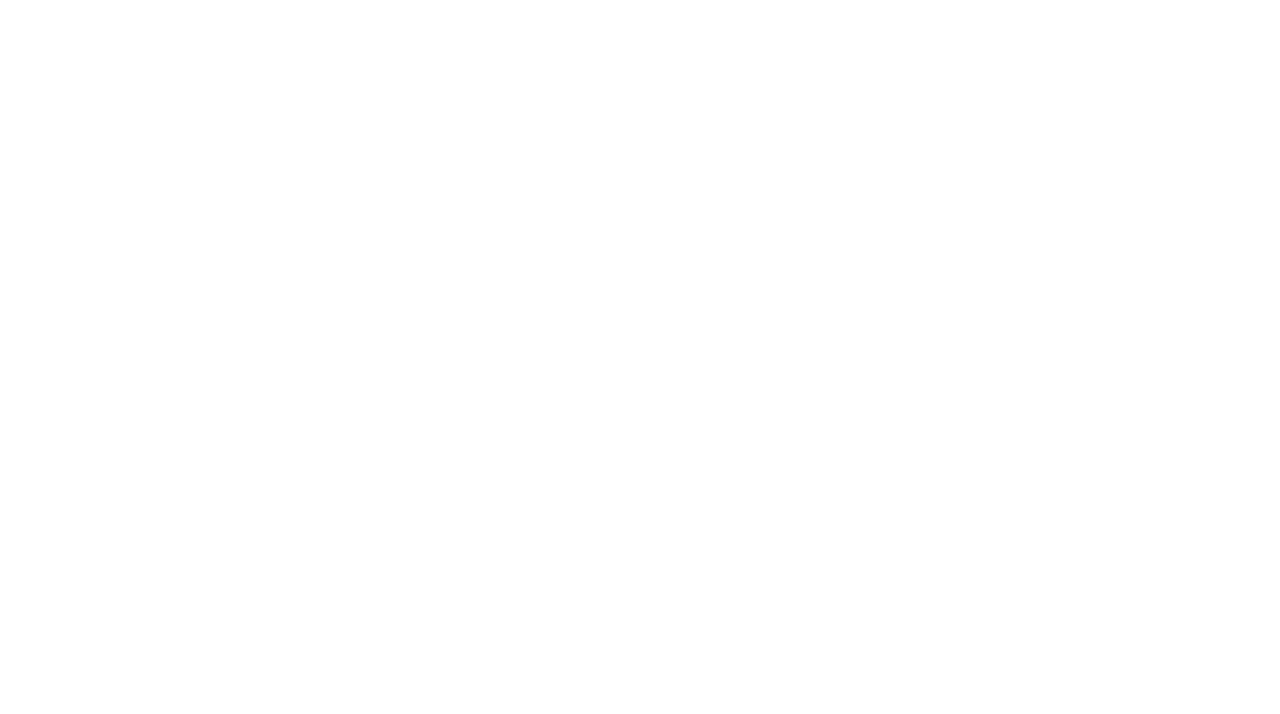
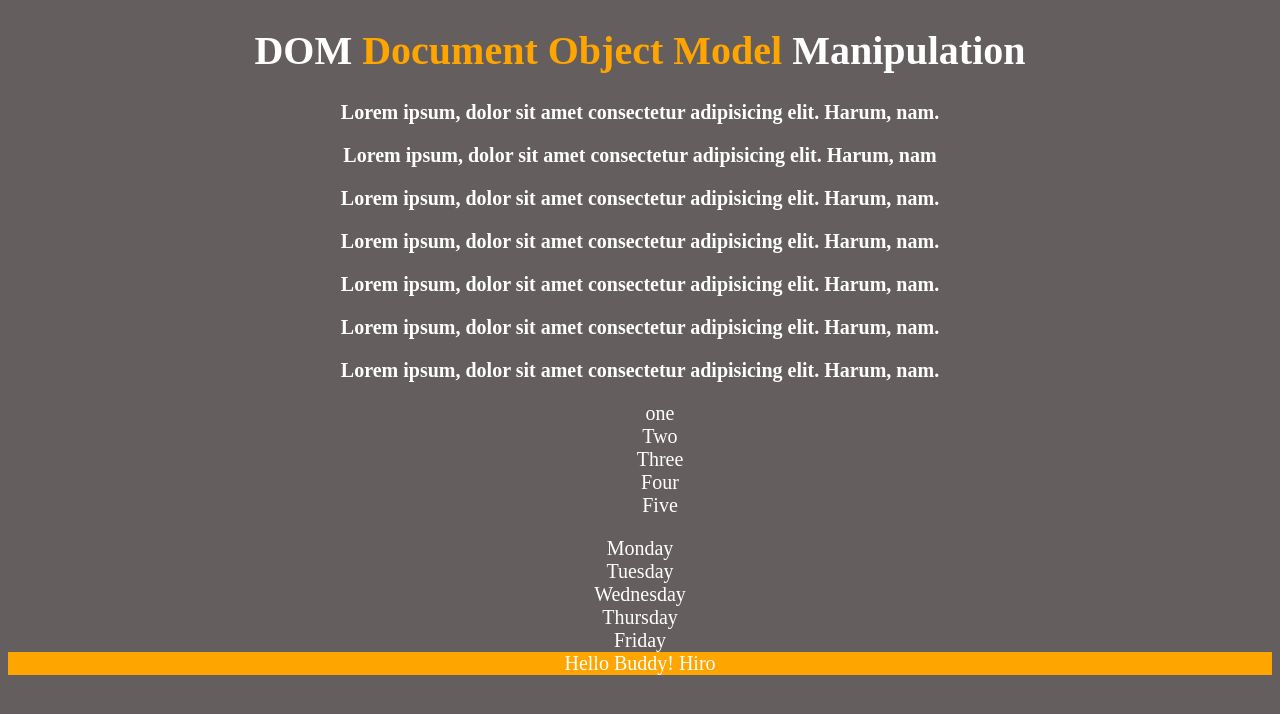
Before and after one commit to Amanpiyush/Javascript-CRC, a plain HTML site: page Index.html in a window 1280 px wide. Drawn offline with Linux system fonts and the light colour scheme.

Commit message:
DOM Manipulation

```diff
--- /dev/null
+++ b/DOM.js
@@ -0,0 +1,14 @@
+//DOM Manipulation
+
+const div = document.createElement("div")
+console.log(div);
+
+div.className ="MainClass"
+div.id = "Main"
+div.setAttribute("Title","Genrative Title")
+div.style.backgroundColor = "orange"
+
+const attachparent = document.createTextNode("Hello Buddy! Hiro") //Write a text in the div
+div.appendChild(attachparent)
+
+document.body.appendChild(div)  // Attach in the div
--- a/Index.html
+++ b/Index.html
@@ -4,8 +4,47 @@
     <meta charset="UTF-8">
     <meta name="viewport" content="width=device-width, initial-scale=1.0">
     <title>Javascript Chai  aur Code</title>
+    <style>
+        body{
+            background-color: rgb(100, 94, 94);
+            color: white;
+            text-align: center;
+            font-size: 20px;
+        }
+        li{
+            list-style-type: none;
+        }
+        .Desc{
+            text-align: center;
+            font-weight: bold;
+        }
+    </style>
 </head>
 <body>
+    <h1 style="font-weight: bold; text-align: center;">DOM <span style="color: orange;">Document Object Model</span> Manipulation</h1>
 
+    <p class="Desc" id="para1">Lorem ipsum, dolor sit amet consectetur adipisicing elit. Harum, nam.</p>
+    <p class="Desc" id="para2">Lorem ipsum, dolor sit amet consectetur adipisicing elit. Harum, nam </p>
+    <p class="Desc" id="para3">Lorem ipsum, dolor sit amet consectetur adipisicing elit. Harum, nam.</p>
+    <p class="Desc" id="para4">Lorem ipsum, dolor sit amet consectetur adipisicing elit. Harum, nam.</p>
+    <p class="Desc" id="para5">Lorem ipsum, dolor sit amet consectetur adipisicing elit. Harum, nam.</p>
+    <p class="Desc" id="para6">Lorem ipsum, dolor sit amet consectetur adipisicing elit. Harum, nam.</p>
+    <p class="Desc" id="para7">Lorem ipsum, dolor sit amet consectetur adipisicing elit. Harum, nam.</p>
+    <ul>
+        <li>one</li>
+        <li>Two</li>
+        <li>Three</li>
+        <li>Four</li>
+        <li>Five</li>
+    </ul>
+
+    <div id="parent">
+        <div class="day">Monday</div>
+        <div class="day">Tuesday</div>
+        <div class="day">Wednesday</div>
+        <div class="day">Thursday</div>
+        <div class="day">Friday</div>
+    </div>
+    <script src="DOM.js"></script>
 </body>
 </html>
```
